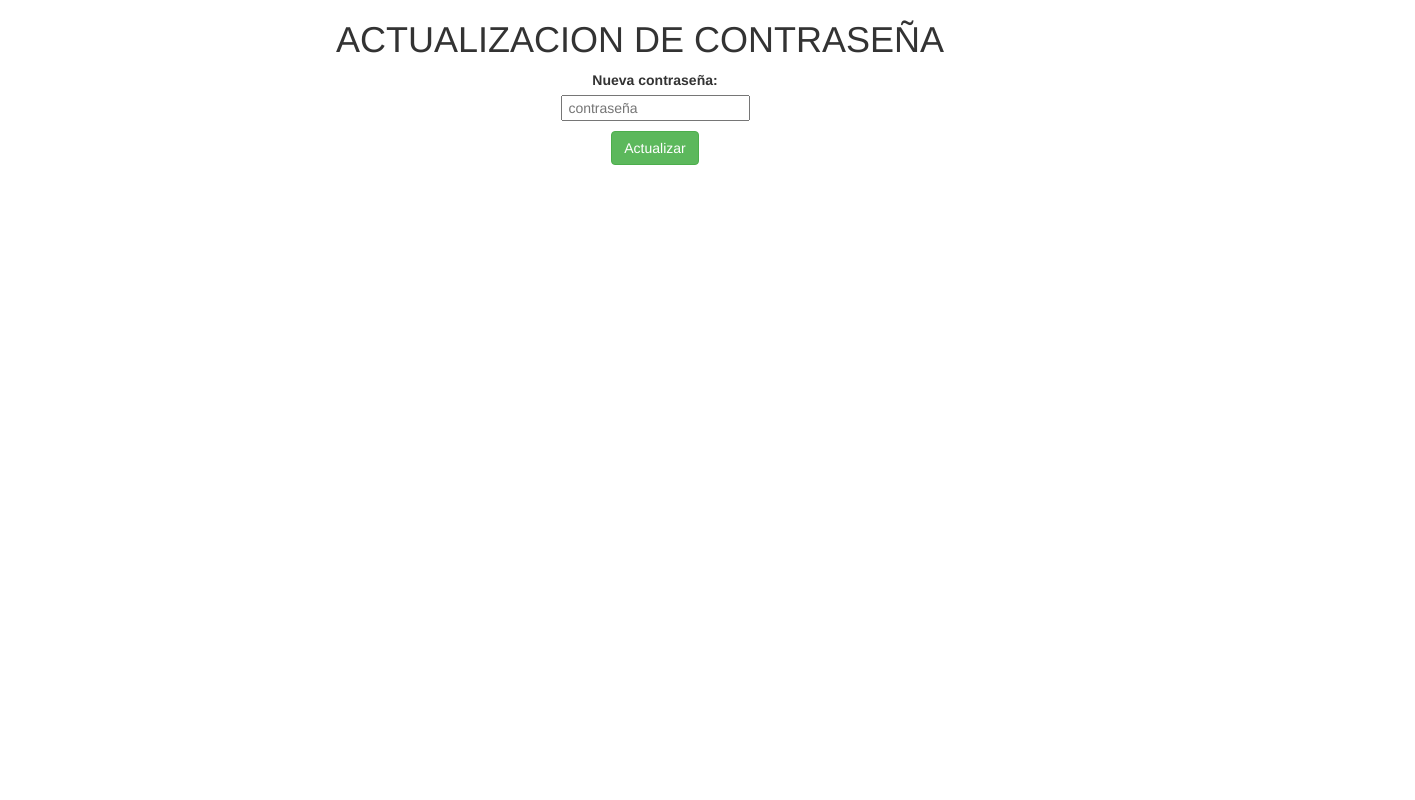
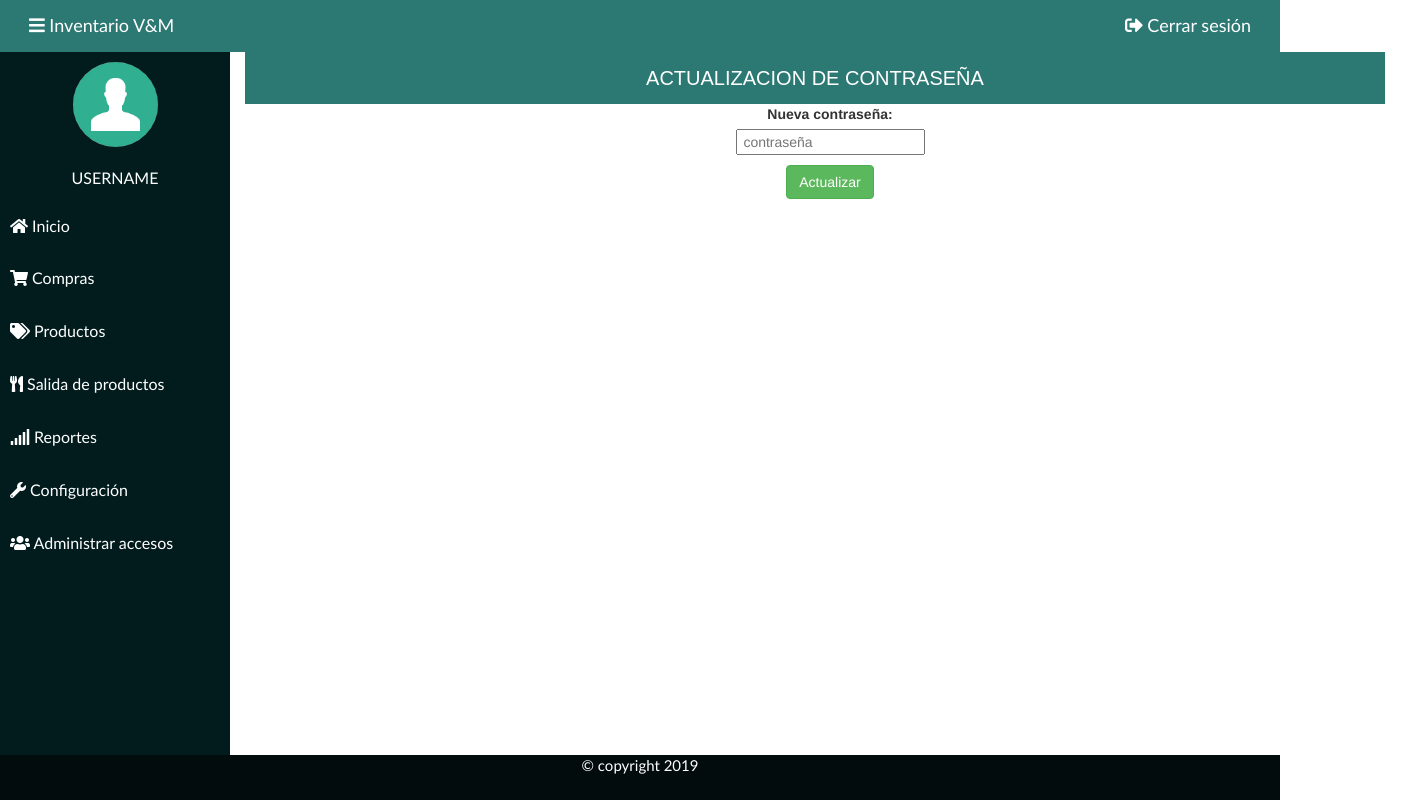
Before and after one commit to inventariovym/inventarioFVM, a website: page src/views/newPass.html in a window 1280 px wide. Shown: the whole page, 1415 px wide, since content can reach past the window. Drawn offline with nearby package versions, Linux system fonts and the light colour scheme; files that its build step writes are made by us from their sources.

Commit message:
cambios en user y newPass (aún me falta)

```diff
--- /dev/null
+++ b/src/public/css/newPass.css
@@ -0,0 +1,7 @@
+.contenido {
+    margin-left: 230px;
+    margin-top: 0px;
+    margin-right: 0px;
+    margin-bottom: 0%;
+    height: auto;
+}
--- a/src/views/newPass.html
+++ b/src/views/newPass.html
@@ -3,7 +3,14 @@
 <link rel="stylesheet" href="https://use.fontawesome.com/releases/v5.6.3/css/all.css"
     integrity="sha384-UHRtZLI+pbxtHCWp1t77Bi1L4ZtiqrqD80Kn4Z8NTSRyMA2Fd33n5dQ8lWUE00s/" crossorigin="anonymous">
 
+<link rel="stylesheet" href="/css/inicio.css">
+<link rel="stylesheet" href="/css/newPass.css">
 
+    <!-- Para reutilizar codigo de la cabecera y navegacion -->
+    {{> cabecera}}
+    {{> navegacion}}
+
+    <section class="contenido">
         <form action="/navegacion/newPass/{{username}}" method="POST" autocomplete="off">
             <div class="container">
 
@@ -20,3 +27,6 @@
                 </div>
             </div>
         </form>
+    </section>
+
+    {{>footer}}
--- a/src/views/users.html
+++ b/src/views/users.html
@@ -1,25 +1,11 @@
 <!--PARA PRUEBA DE COMO LLEGAR LA BASE UN TABLA CON UNA BASE DE DATOS-->
 <link rel="stylesheet" href="/css/inicio.css">
 <link href="https://maxcdn.bootstrapcdn.com/bootstrap/3.3.7/css/bootstrap.min.css" rel="stylesheet" />
+<link rel="stylesheet" href="/css/inicio.css">
 
-<script>
-
-    function eliminar(val) {
-
-        var texto1 = "<form method='POST' action='/navegacion/delUser/" + val.id +
-            "'> <h4>¿Esta seguro de eliminar este usuario? </h4><br /> " +
-            "<button type='submit' class='btn btn-default'>Si</button></form>";
-
-        toastr.info(texto1, "Confirmacion",
-            {
-                "closeButton": true,
-                "progressBar": true,
-                "positionClass": "toast-top-center",
-            });
-    }
-
-</script>
-
+{{> cabecera}}
+{{> navegacion}}
+<section class="contenido" style="margin-left: 230px">
     <div class="container">
 
 
@@ -64,6 +50,26 @@
         </a>
 
     </div>
+</section>
+
+{{> footer}}
+<script>
+
+    function eliminar(val) {
+
+        var texto1 = "<form method='POST' action='/navegacion/delUser/" + val.id +
+            "'> <h4>¿Esta seguro de eliminar este usuario? </h4><br /> " +
+            "<button type='submit' class='btn btn-default'>Si</button></form>";
+
+        toastr.info(texto1, "Confirmacion",
+            {
+                "closeButton": true,
+                "progressBar": true,
+                "positionClass": "toast-top-center",
+            });
+    }
+
+</script>
 
 <!--MENSAJES-->
 {{#each exitoUser }}
```
Also changed, not shown: src/views/factura.html (+0 -2 lines). Lines whose indentation alone changed are shown as unchanged.
